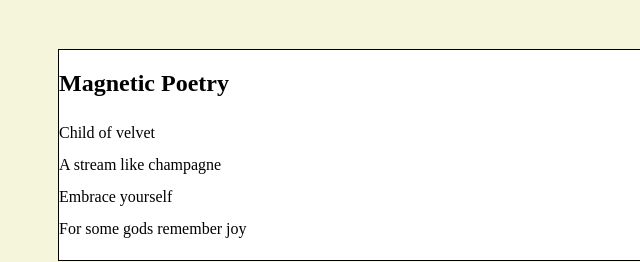
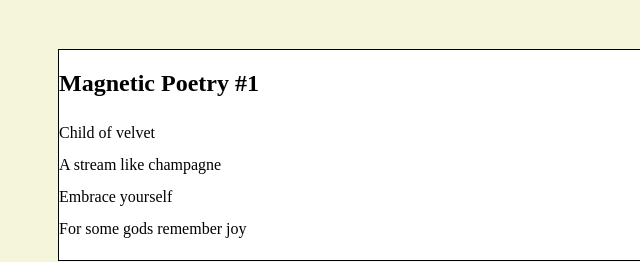
Before and after one commit to samuelmckay/index, a plain HTML site: page mypoetry.html in a window 1280 px wide. Shown: the part 4278-4540 px from the top of the page, 0-640 px from the left. Drawn offline with Linux system fonts and the light colour scheme.

Commit message:
Update mypoetry.html

```diff
--- a/mypoetry.html
+++ b/mypoetry.html
@@ -127,7 +127,7 @@
   <br>time itself</p>
 </Section>
 <Section>
-  <h2>Magnetic Poetry</h2>
+  <h2>Magnetic Poetry #1</h2>
   <p>Child of velvet
   <br>A stream like champagne
   <br>Embrace yourself
```
